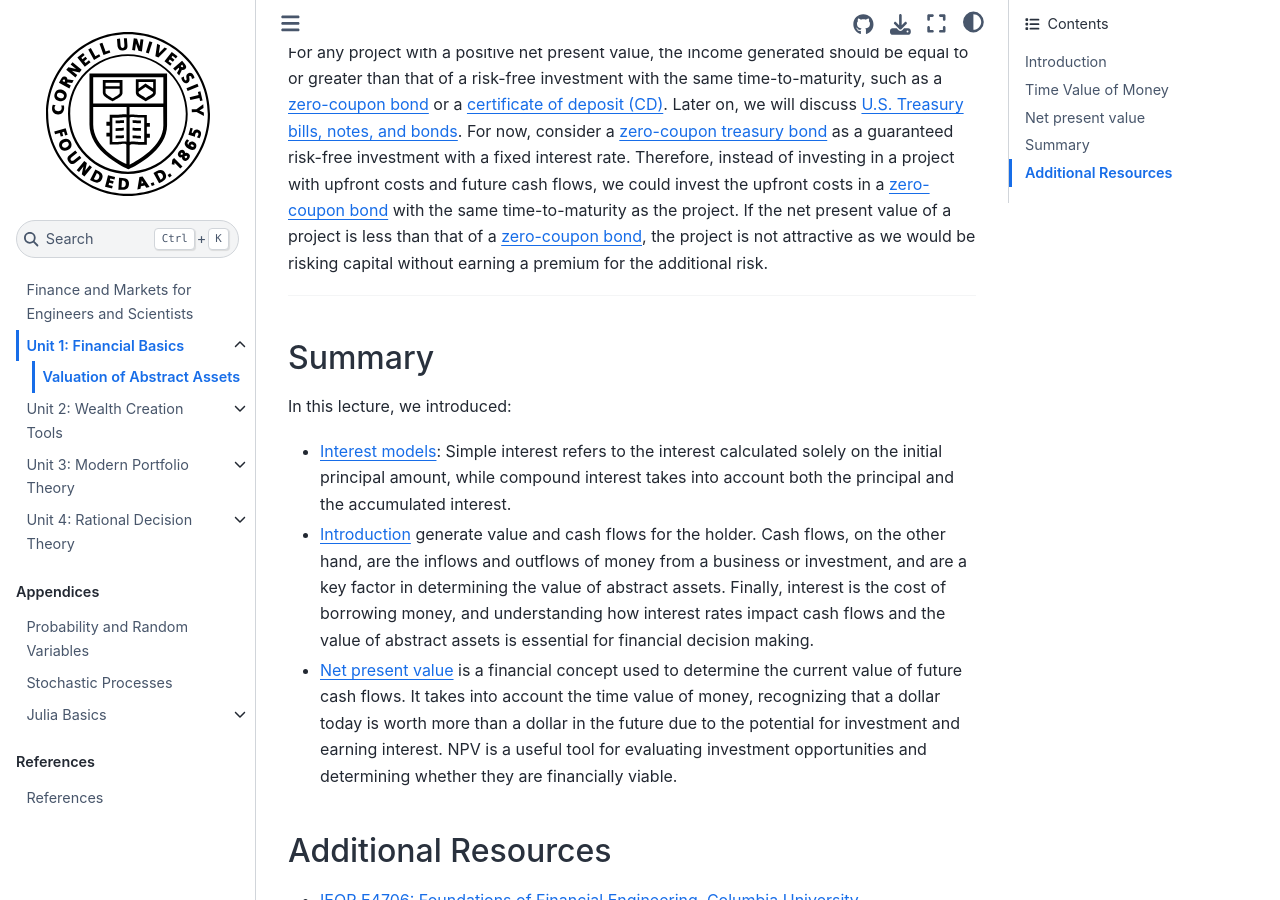
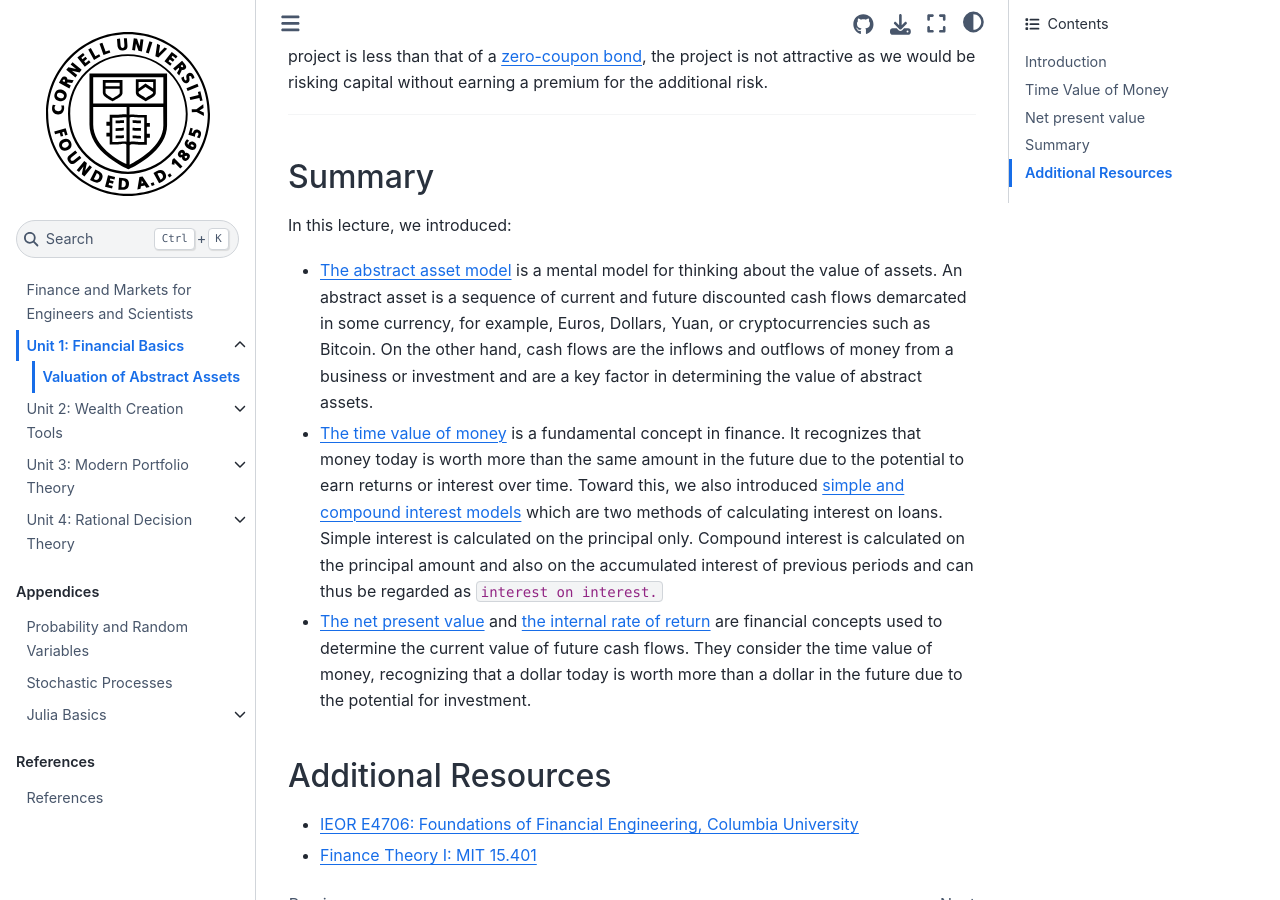
Before and after one commit to varnerlab/CHEME-5660-Markets-Mayhem-Book, a Jupyter Book: the page built from chapter-1-dir/assets.md, in a window 1280 px wide and 900 px high, scrolled down 8317 px. Built offline with Jupyter Book 1.0.4 settings and Sphinx 7.4.7 and the Sphinx Book theme 1.1.4, drawn with Linux system fonts in a browser that asks for light colours; some of the changed text lies outside the part shown.

Commit message:
Update assets.md
assets

`````diff
--- a/chapter-1-dir/assets.md
+++ b/chapter-1-dir/assets.md
@@ -9,9 +9,7 @@
 
 * [The abstract asset model](content:references:abstract-asset-defn) is a mental model for thinking about the value of assets. An abstract asset is a sequence of current and future discounted cash flows demarcated in some currency, for example, Euros, Dollars, Yuan, or cryptocurrencies such as Bitcoin. On the other hand, cash flows are the inflows and outflows of money from a business or investment and are a key factor in determining the value of abstract assets.
 
-* [The time value of money](content:references:time-value-of-money) is a fundamental concept in finance. It recognizes that money today is worth more than the same amount in the future due to the potential to earn returns or interest over time. Understanding the time value of money is crucial for making financial decisions as it helps evaluate the impact of time on the value of investments, loans, and cash flows.
-
-* [Simple and compound Interest](content:references:interest-models) are two methods of calculating interest on loans. Simple interest is calculated on the principal amount of a loan only. Compound interest is calculated on the principal amount and also on the accumulated interest of previous periods and can thus be regarded as `interest on interest.`
+* [The time value of money](content:references:time-value-of-money) is a fundamental concept in finance. It recognizes that money today is worth more than the same amount in the future due to the potential to earn returns or interest over time. Toward this, we also introduced [simple and compound interest models](content:references:interest-models) which are two methods of calculating interest on loans. Simple interest is calculated on the principal only. Compound interest is calculated on the principal amount and also on the accumulated interest of previous periods and can thus be regarded as `interest on interest.`
 
 * [The net present value](content:references:npv-defn) and [the internal rate of return](content:references:irr-defn) are financial concepts used to determine the current value of future cash flows. They consider the time value of money, recognizing that a dollar today is worth more than a dollar in the future due to the potential for investment.
 
@@ -167,7 +165,7 @@
 
 Doing this computation between 2 and 3, and then 3 to 4, etc, we develop a relationship between the current value of cash flow $\dot{c}_{0}$ and the future value of cash flows $\dot{c}_{t}$ over multiple periods ({prf:ref}`defn-multi-perod-discrete-conversion`):
 
-````{prf:definition} Multiple period discrete conversion
+````{prf:definition} Multiple period discrete discounting
 :label: defn-multi-perod-discrete-conversion
 
 Let $\dot{c}_0$ be the present cashflow, and $\dot{c}_t$ be the future cashflow in period $t$. Let $r_{j+1,j}$ represent the discount rate between discrete time periods $j$ and $j+1$. Then:
@@ -177,7 +175,7 @@
 \dot{c}_{t} = \left[\prod_{j=0}^{t-1}\left(1+r_{j+1,j}\right)\right]\cdot\dot{c}_{0}\qquad{t=1,2,\dots,T}
 ```
 
-The product term is the _multi-period discount factor_ which we defined as the function $\mathcal{D}_{t,0}(r,t)$.
+The product term is the _multi-period discount factor_ which we defined as the function $\mathcal{D}_{t,0}(r)$.
 ````
 
 Equation {eq}`eq-cash-flow-multiple-period` can be written in a more compact form as:
@@ -338,17 +336,15 @@
 
 (content:references:npv-decision-tool)=
 ### Decisions
-The [net present value is often used as a decision tool](https://www.investopedia.com/terms/n/npv-rule.asp) to rank a particular project or investment against alternative investments. In this context, the discount rate $r_{t+1,t}$ represents the minimum rate of return that a decision-maker would accept for a project or investment compared to a hypothetical risk-free alternative investment, e.g., [a zero-coupon bond](https://www.finra.org/investors/insights/zero-coupon-bonds) with the same time-to-maturity as the project.
+The [net present value is often used as a decision tool](https://www.investopedia.com/terms/n/npv-rule.asp) to rank a particular project or investment against alternative investments. In this context, the discount rate $r_{t+1,t}$ represents the minimum rate of return that a decision-maker would accept for a project or investment. To evaluate a project or investment, we use the following decision criteria:
 
-To evaluate a project or investment, we use the following decision criteria:
-
-* `NPV < 0`: A negative NPV indicates the proposed asset or project _will generate a loss_ over the time horizon of the project at the given discount rate. The decision-maker should counsider alternative investments.
+* `NPV < 0`: A negative NPV indicates the proposed asset or project _will generate a loss_ over the time horizon of the project at the given discount rate. The decision-maker should consider alternative investments.
 
 * `NPV = 0`: A zero NPV indicates the proposed project _will breakeven_ over the time horizon of the project at the given discount rate. The decision-maker is _indifferent_ to the project.
 
 * `NPV > 0`: A positive NPV indicates the proposed project _will generate a positive return_ over the time horizon of the project at the given discount rate. The decision-maker should consider choosing the proposed project.
 
-The `NPV` decision rules relies on computing the sum of discounted future cash flows. However, in these calculations, what discount rate should we use? This question is difficult; the correct discount rate varies between applications and industries, and is subjective to the decision-maker.
+The `NPV` decision rule relies on computing the sum of discounted future cash flows. However, in these calculations, what discount rate should we use? This question is difficult; the correct discount rate varies between applications and industries and is subjective to the decision-maker.
 
 Let's consider an example to illustrate the `NPV` decision rule concerning the installation of an upgraded lighting system in a building ({prf:ref}`npv-decision-rule-example-MIT`):
 
@@ -405,7 +401,7 @@
 where $\mathcal{D}_{t,0}(r^{\star})$ is the discount factor between the current period and a future period $t$ using the discount rate $r^{\star}$, and `T` denotes the number of periods (lifetime of the project or investment).
 
 * The discount factor $\mathcal{D}_{i,0}(r)$ can be modeled using either a discrete or a continuous compounding model.
-* The `IRR` assumes that discount rate is constant over the lifetime of the project or investment. Thus, the `IRR` is a single number that summarizes the discount rate over the lifetime of the project or investment.
+* The `IRR` assumes that discount rate is constant over the lifetime of the project or investment.
 ````
 
 Like the `NPV`, the `IRR` can be thought of as a decision boundary of sorts; the `IRR` is the discount rate where the project manager or investor is _indifferent_ to the project or investment. Thus, we can formulate the following decision criteria:
@@ -469,11 +465,11 @@
 ## Summary
 In this lecture, we introduced:
 
-* {ref}`content:references:interest-models`: Simple interest refers to the interest calculated solely on the initial principal amount, while compound interest takes into account both the principal and the accumulated interest.
+* [The abstract asset model](content:references:abstract-asset-defn) is a mental model for thinking about the value of assets. An abstract asset is a sequence of current and future discounted cash flows demarcated in some currency, for example, Euros, Dollars, Yuan, or cryptocurrencies such as Bitcoin. On the other hand, cash flows are the inflows and outflows of money from a business or investment and are a key factor in determining the value of abstract assets.
 
-* {ref}`content:references:abstract-asset-defn` generate value and cash flows for the holder. Cash flows, on the other hand, are the inflows and outflows of money from a business or investment, and are a key factor in determining the value of abstract assets. Finally, interest is the cost of borrowing money, and understanding how interest rates impact cash flows and the value of abstract assets is essential for financial decision making.
+* [The time value of money](content:references:time-value-of-money) is a fundamental concept in finance. It recognizes that money today is worth more than the same amount in the future due to the potential to earn returns or interest over time. Toward this, we also introduced [simple and compound interest models](content:references:interest-models) which are two methods of calculating interest on loans. Simple interest is calculated on the principal only. Compound interest is calculated on the principal amount and also on the accumulated interest of previous periods and can thus be regarded as `interest on interest.`
 
-* {ref}`content:references:npv-defn` is a financial concept used to determine the current value of future cash flows. It takes into account the time value of money, recognizing that a dollar today is worth more than a dollar in the future due to the potential for investment and earning interest. NPV is a useful tool for evaluating investment opportunities and determining whether they are financially viable.
+* [The net present value](content:references:npv-defn) and [the internal rate of return](content:references:irr-defn) are financial concepts used to determine the current value of future cash flows. They consider the time value of money, recognizing that a dollar today is worth more than a dollar in the future due to the potential for investment.
 
 ## Additional Resources
 * [IEOR E4706: Foundations of Financial Engineering, Columbia University](https://martin-haugh.github.io/teaching/foundations-fe/)
`````
Also changed, not shown: other parts of chapter-1-dir/assets.md (+1 -1 lines).
